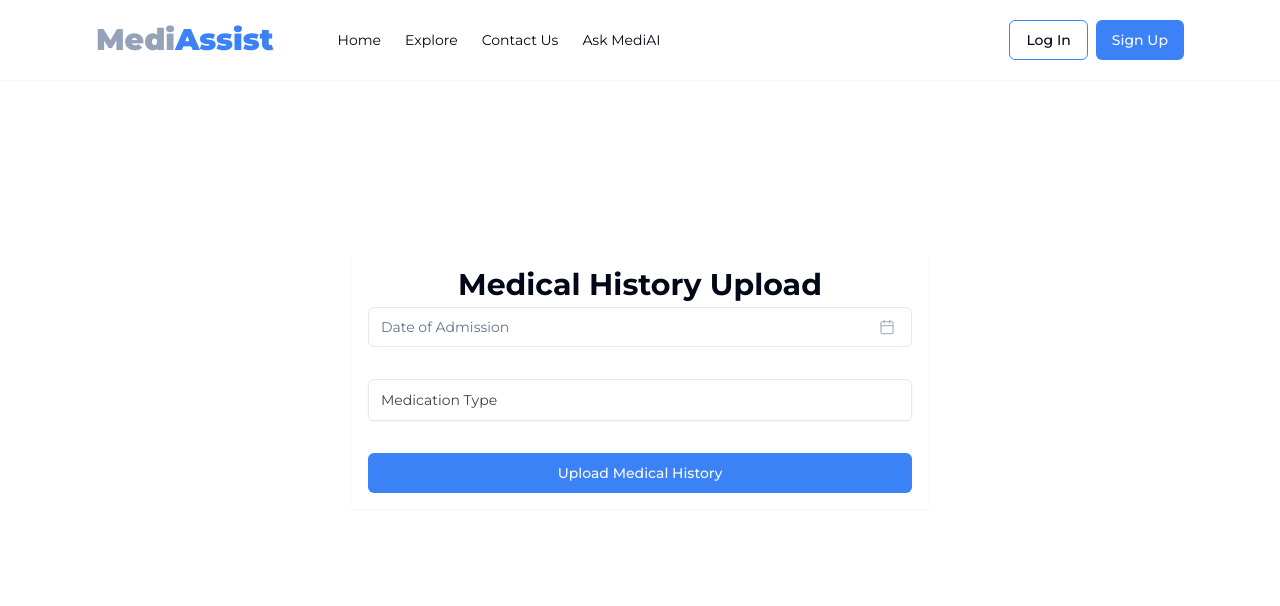
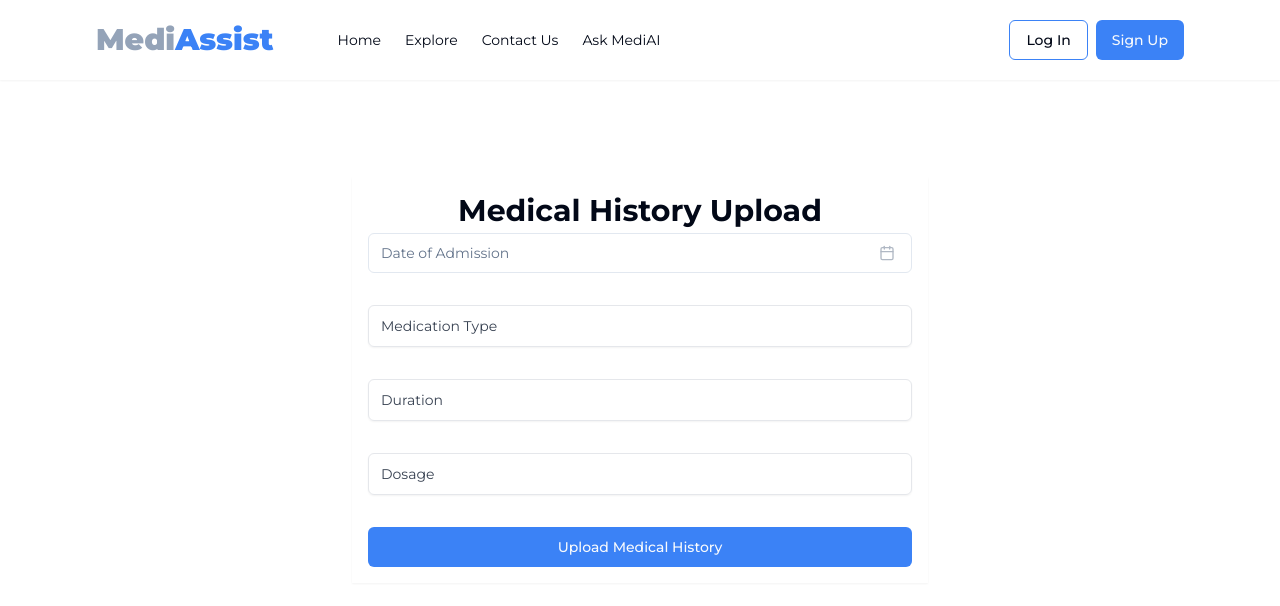
Before and after one commit to emmanueldavidson96/MediAssist, a Next.js app: page /upload-medical-history in a window 1280 px wide. Shown: the top 606 px of the page. Built offline with nearby package versions, Linux system fonts and the light colour scheme.

Commit message:
Medical History Page

```diff
--- a/app/_components/_ui/CalenderFormField.tsx
+++ b/app/_components/_ui/CalenderFormField.tsx
@@ -25,6 +25,8 @@ import {
 } from "@/components/ui/popover"
 import { toast } from "@/components/ui/use-toast"
 import MedicationTypeFloatingLabel from "./MedicationTypeFloatingLabel"
+import DurationFloatingLabel from "./DurationFloatingLabel"
+import Dosage from "./DosageFloatingLabel"
 const FormSchema = z.object({
   dob: z.date({
     required_error: "A date of birth is required.",
@@ -96,6 +98,8 @@ export function CalendarForm() {
           )}
         />
         <MedicationTypeFloatingLabel />
+        <DurationFloatingLabel />
+        <Dosage/>
         <Button className='w-full bg-blue-500 hover:bg-blue-700'>
             Upload Medical History
         </Button>
--- /dev/null
+++ b/app/_components/_ui/DosageFloatingLabel.tsx
@@ -0,0 +1,23 @@
+import React from 'react'
+
+export default function Dosage() {
+  return (
+    <label
+        htmlFor="Date of Admission"
+        className="relative w-full block rounded-md border border-gray-200 shadow-sm focus-within:border-blue-600 focus-within:ring-1 focus-within:ring-blue-600"
+    >
+        <input
+            type="email"
+            id="Email"
+            className="w-full h-[40px] p-2 peer border-none bg-transparent placeholder-transparent focus:border-transparent focus:outline-none focus:ring-0"
+            placeholder="Email..."
+        />
+
+        <span
+            className="pointer-events-none absolute start-2.5 top-0 -translate-y-1/2 bg-white p-0.5 text-xs text-gray-700 transition-all peer-placeholder-shown:top-1/2 peer-placeholder-shown:text-sm peer-focus:top-0 peer-focus:text-xs"
+        >
+            Dosage
+        </span>
+    </label>
+  )
+}
--- /dev/null
+++ b/app/_components/_ui/DurationFloatingLabel.tsx
@@ -0,0 +1,23 @@
+import React from 'react'
+
+export default function DurationFloatingLabel() {
+  return (
+    <label
+        htmlFor="Date of Admission"
+        className="relative w-full block rounded-md border border-gray-200 shadow-sm focus-within:border-blue-600 focus-within:ring-1 focus-within:ring-blue-600"
+    >
+        <input
+            type="email"
+            id="Email"
+            className="w-full h-[40px] p-2 peer border-none bg-transparent placeholder-transparent focus:border-transparent focus:outline-none focus:ring-0"
+            placeholder="Email..."
+        />
+
+        <span
+            className="pointer-events-none absolute start-2.5 top-0 -translate-y-1/2 bg-white p-0.5 text-xs text-gray-700 transition-all peer-placeholder-shown:top-1/2 peer-placeholder-shown:text-sm peer-focus:top-0 peer-focus:text-xs"
+        >
+            Duration
+        </span>
+    </label>
+  )
+}
```
